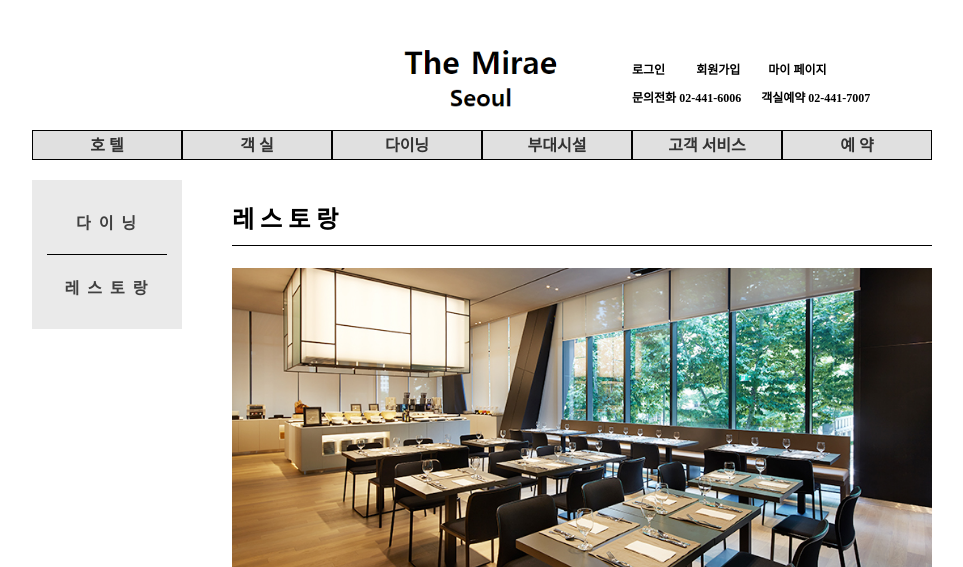
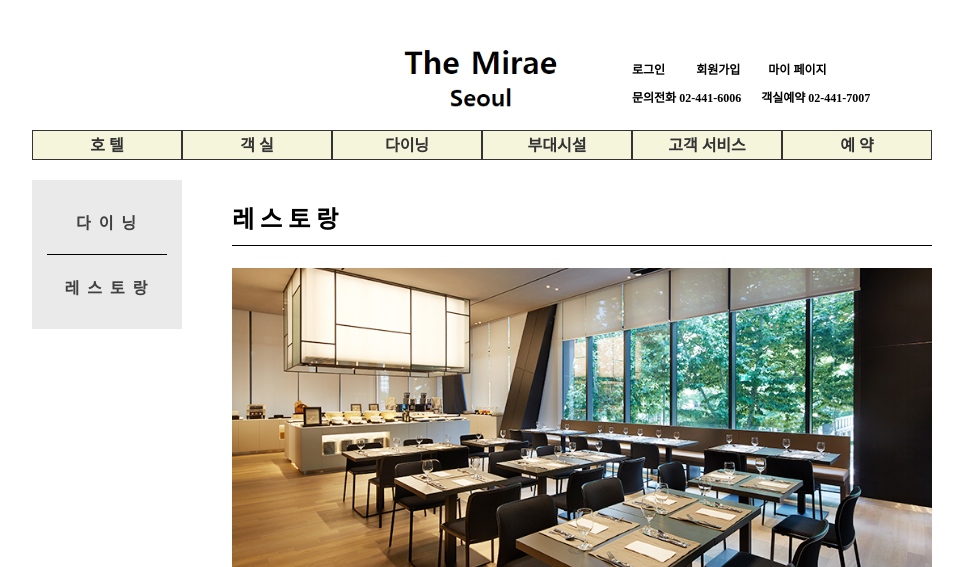
Before and after one commit to sdm1126/TheMiraeSeoul-PHP-Project, a PHP site: page /php/dining.php in a window 1280 px wide. Shown: the top 567 px of the page, without its empty margins (158-1121 px from the left). Run offline with PHP 8.4, Linux system fonts and the light colour scheme.

Commit message:
네비게이션 디자인 수정

```diff
--- a/css/header.css
+++ b/css/header.css
@@ -78,12 +78,12 @@ header nav ul {
 
 header nav ul li {
   display: inline-block;
-  border: 1px solid black;
+  border: 1px solid rgb(51, 51, 51);
   width: 150px;
   height: 30px;
   font-size: 16px;
   font-weight: bold;
-  background-color: rgb(224, 224, 224);
+  background-color: beige;
   color: rgb(51, 51, 51);
   list-style-type: none;
   line-height: 30px;
```
